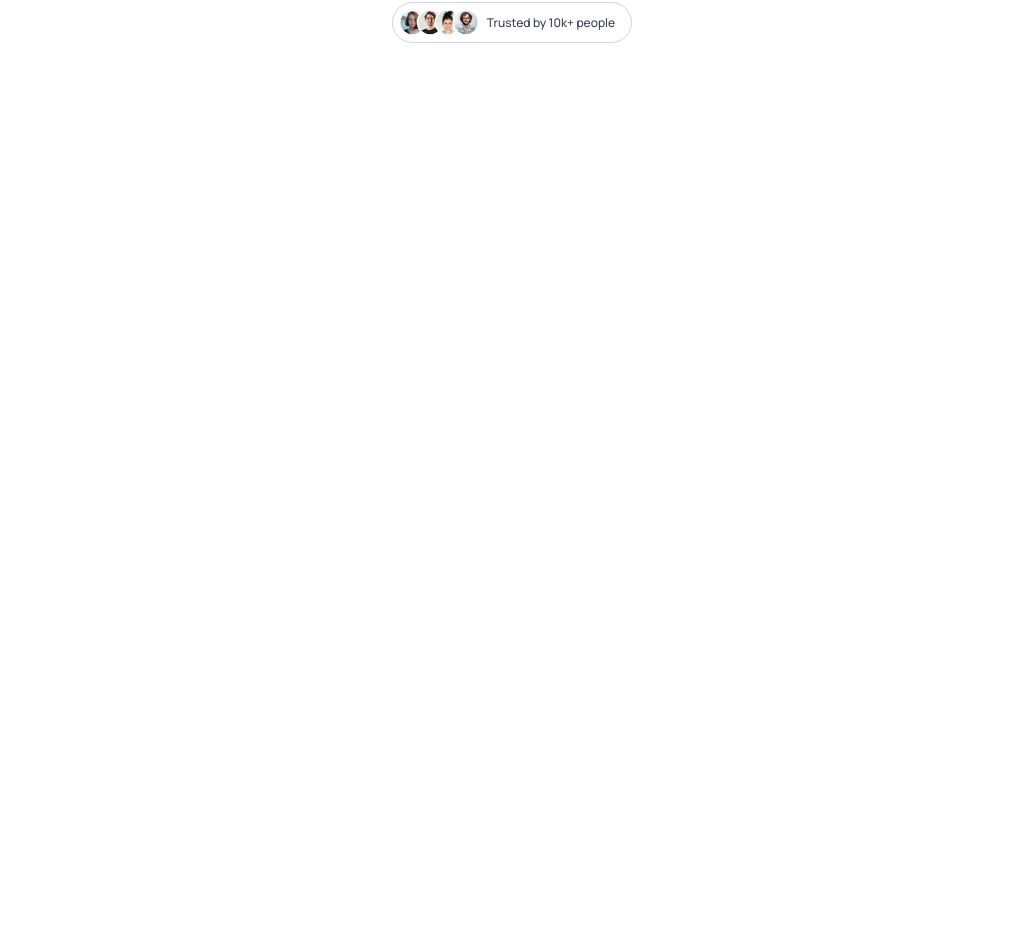
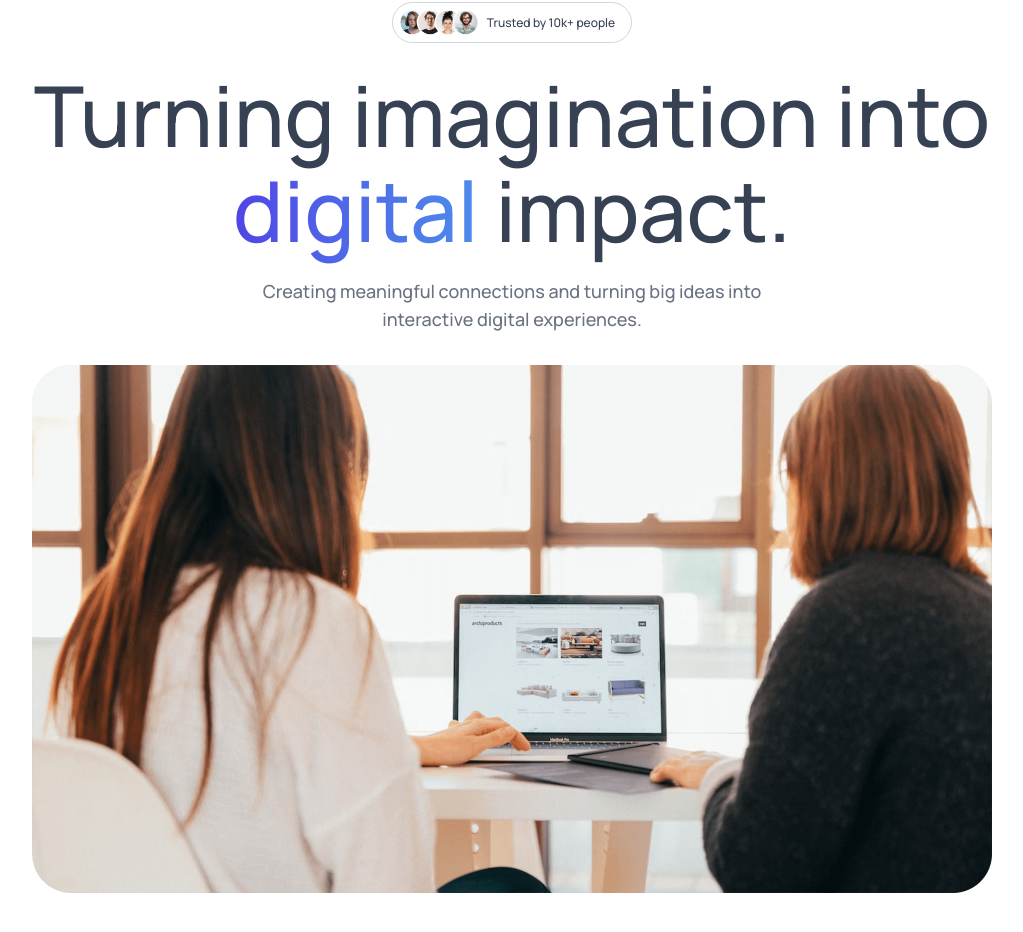
Before and after one commit to rakibulrahmandev/agency.ai, a React (Vite) app: page / in a window 1280 px wide. Shown: the part 146-1078 px from the top of the page, without its empty margins (128-1151 px from the left). Before the commit the page ends 800 px from the top, so only its background shows below. Built offline with nearby package versions, Linux system fonts and the light colour scheme.

Commit message:
home added text, paragraph, and hero image

```diff
--- a/src/components/Home/Home.jsx
+++ b/src/components/Home/Home.jsx
@@ -8,6 +8,13 @@
                     <img src={assets?.group_profile} alt="group profiles" className='w-20' />
                     <p className='text-xs font-medium'>Trusted by 10k+ people</p>
                 </div>
+                <div className='w-auto flex flex-col items-center gap-5'>
+                    <h1 className='text-4xl sm:text-5xl md:text-6xl xl:text-[84px] font-medium xl:leading-[95px] max-w-5xl'>Turning imagination into <span className='bg-gradient-to-r from-[#5044E5] to-[#4d8cea] bg-clip-text text-transparent'>digital</span> impact.</h1>
+                    <p className='text-sm sm:text-lg font-medium text-gray-500 dark:text-white/75 max-w-4/5 sm:max-w-lg pb-3'>Creating meaningful connections and turning big ideas into interactive digital experiences.</p>
+                    <div className='relative'>
+                        <img src={assets?.hero_img} alt="hero image" className='w-full max-w-6xl' />
+                    </div>
+                </div>
             </div>
         </>
     )
```
